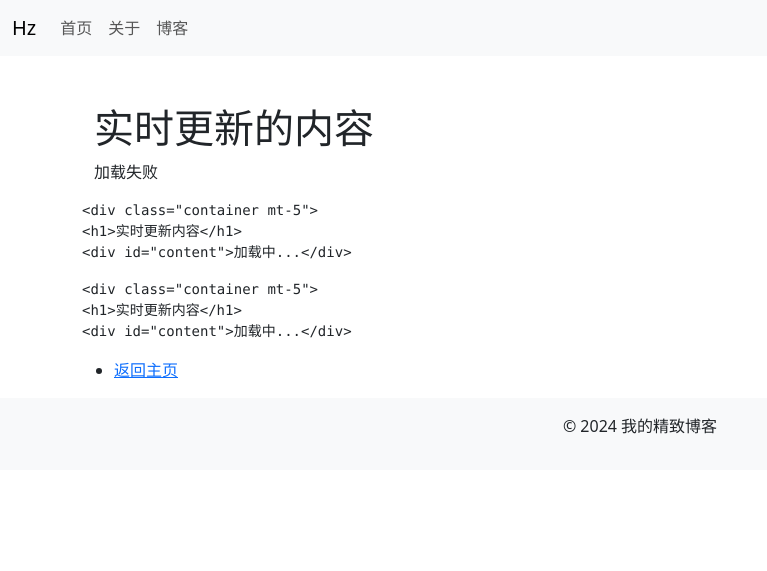
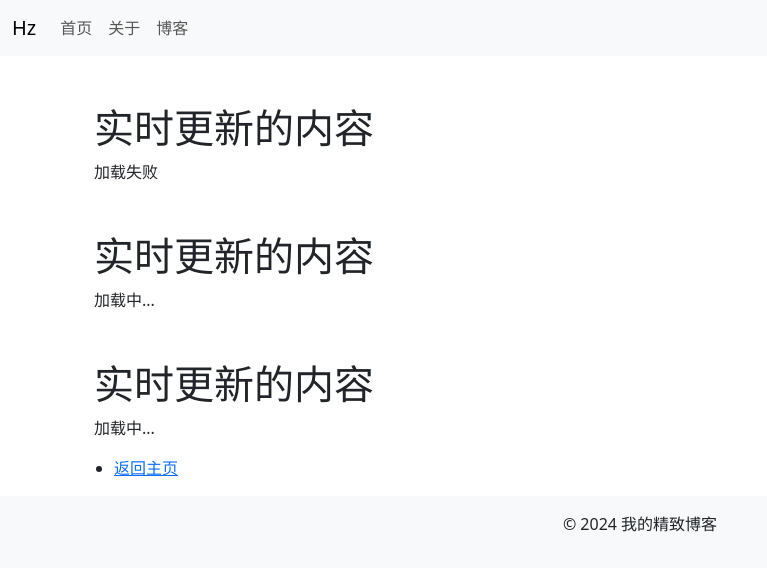
Before and after one commit to Zh-hz2/zh-hz2.github.io, a Jekyll site: the page built from blog/post1.md, in a window 1280 px wide. Shown: the top 571 px of the page, without its empty margins (0-767 px from the left). Built offline with Jekyll 4.4.1, drawn with Linux system fonts in a browser that asks for light colours.

Commit message:
Update post1.md

```diff
--- a/blog/post1.md
+++ b/blog/post1.md
@@ -30,9 +30,10 @@ title: 知乎内容
   </script>
   <script src="https://cdn.jsdelivr.net/npm/bootstrap@5.3.0/dist/js/bootstrap.bundle.min.js"></script>
 
-    <div class="container mt-5">
-    <h1>实时更新内容</h1>
-    <div id="content">加载中...</div>
+  <div class="container mt-5">
+    <h1>实时更新的内容</h1>
+    <p id="dynamic-content">加载中...</p>
+  </div>
 
   <script>
     async function fetchContent() {
@@ -52,9 +53,10 @@ title: 知乎内容
     setInterval(fetchContent, 60000); // 每分钟刷新一次
   </script>
 
-    <div class="container mt-5">
-    <h1>实时更新内容</h1>
-    <div id="content">加载中...</div>
+  <div class="container mt-5">
+    <h1>实时更新的内容</h1>
+    <p id="dynamic-content">加载中...</p>
+  </div>
 
   <script>
     async function fetchRSS() {
```
